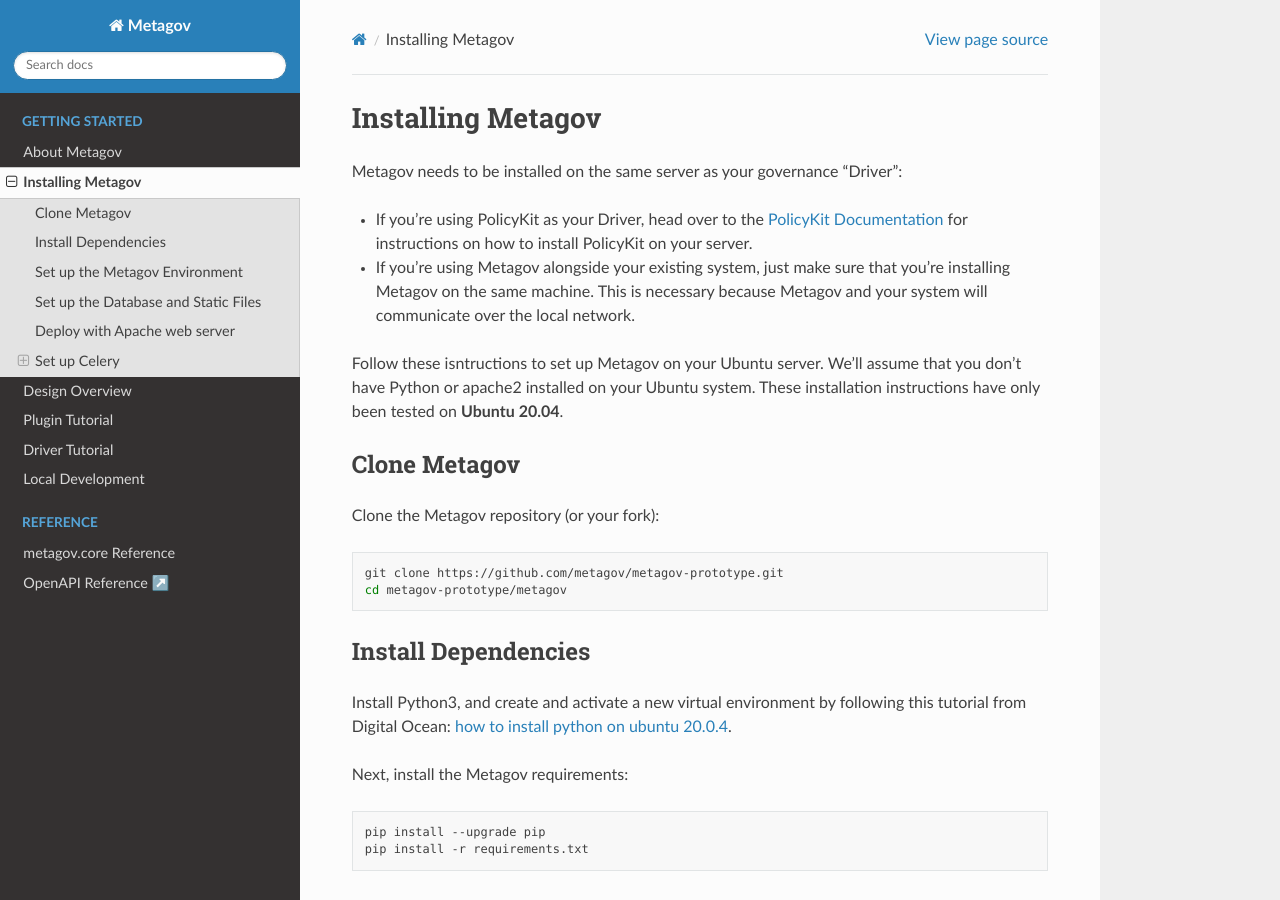
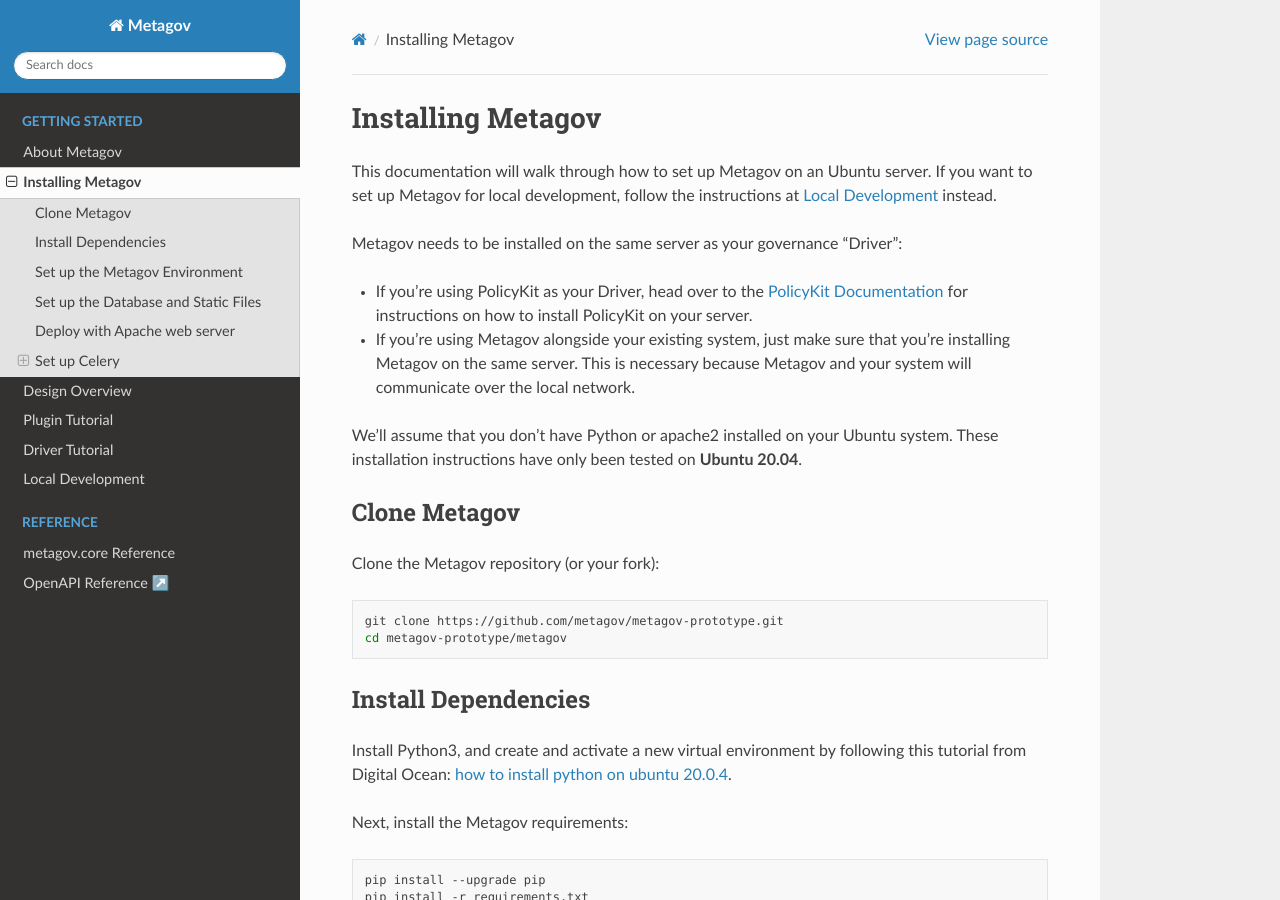
Before and after one commit to metagov/gateway, a Sphinx documentation site: the page built from docs/installation.rst, in a window 1280 px wide and 900 px high. Built offline with Sphinx 7.4.7 and the Read the Docs theme 2.0.0, drawn with Linux system fonts in a browser that asks for light colours.

Commit message:
Link to local dev docs from installation doc

```diff
--- a/docs/development.rst
+++ b/docs/development.rst
@@ -8,8 +8,7 @@
 * You are developing Metagov Core, or
 * You are testing or developing a Driver locally
 
-If you're ready to install Metagov on an Ubuntu server,
-head over to `Installing Metagov <../installation>`_ instead.
+If you're ready to deploy Metagov to a server, head over to :doc:`Installing Metagov <../installation>` instead.
 
 Run a local Django web server
 ^^^^^^^^^^^^^^^^^^^^^^^^^^^^^^^^^
--- a/docs/installation.rst
+++ b/docs/installation.rst
@@ -1,12 +1,14 @@
 Installing Metagov
 ==================
+
+This documentation will walk through how to set up Metagov on an Ubuntu server.
+If you want to set up Metagov for local development, follow the instructions at :doc:`Local Development <../development>` instead.
 
 Metagov needs to be installed on the same server as your governance "Driver":
 
 * If you're using PolicyKit as your Driver, head over to the `PolicyKit Documentation <https://policykit.readthedocs.io/>`_ for instructions on how to install PolicyKit on your server.
-* If you're using Metagov alongside your existing system, just make sure that you're installing Metagov on the same machine. This is necessary because Metagov and your system will communicate over the local network.
+* If you're using Metagov alongside your existing system, just make sure that you're installing Metagov on the same server. This is necessary because Metagov and your system will communicate over the local network.
 
-Follow these isntructions to set up Metagov on your Ubuntu server.
 We’ll assume that you don’t have Python or apache2 installed on your Ubuntu system.
 These installation instructions have only been tested on **Ubuntu 20.04**.
 
```
